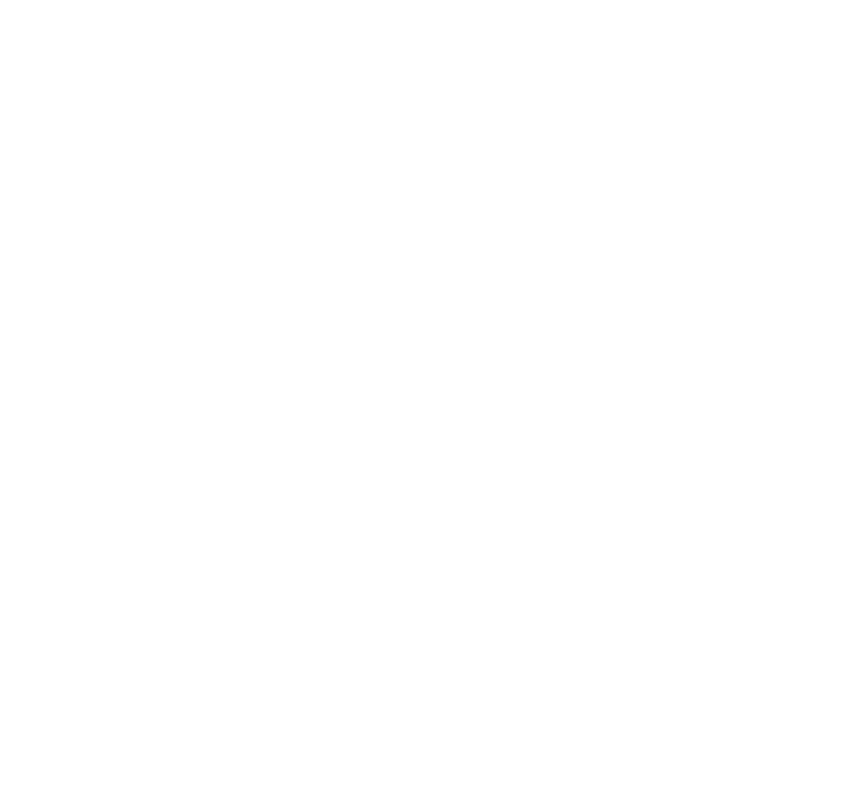
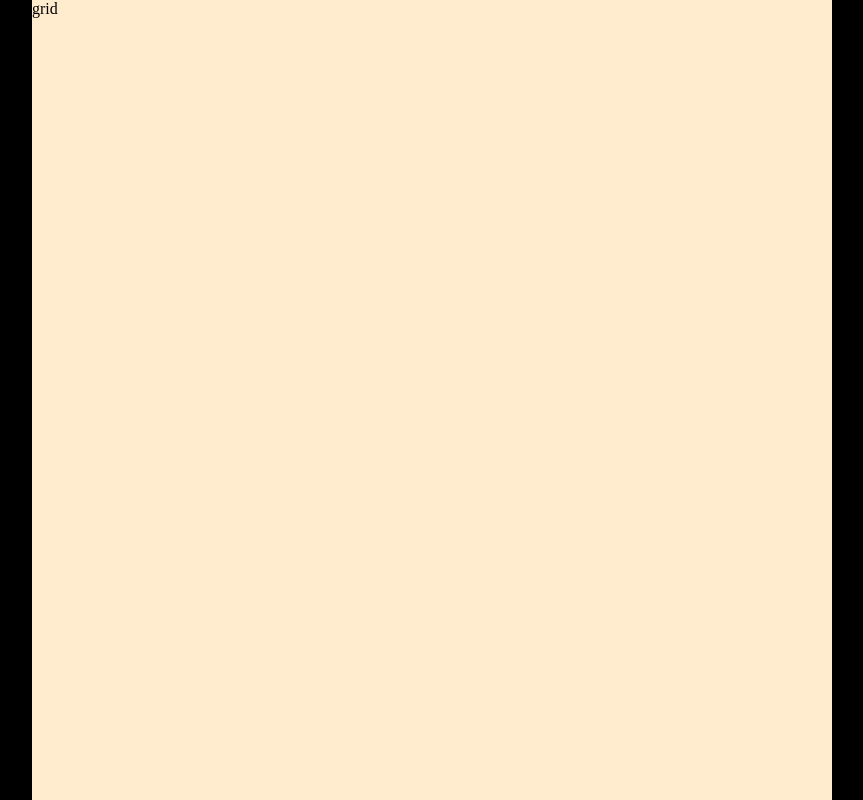
Before and after one commit to yurakhrolenko1/snake_game, a plain HTML site: page index.html in a window 1280 px wide. Shown: the whole page, without its empty margins (208-1071 px from the left). Drawn offline with Linux system fonts and the light colour scheme.

Commit message:
css styles added

```diff
--- a/index.html
+++ b/index.html
@@ -4,9 +4,10 @@
     <meta charset="UTF-8">
     <meta http-equiv="X-UA-Compatible" content="IE=edge">
     <meta name="viewport" content="width=device-width, initial-scale=1.0">
-    <title>Document</title>
+    <link rel="stylesheet" href="style.css">
+    <title>Snake</title>
 </head>
 <body>
-
+    <div id="game-grid">grid</div>
 </body>
 </html>
--- /dev/null
+++ b/style.css
@@ -0,0 +1,29 @@
+body {
+    background-color: black;
+    height: 100vh;
+    width: 100vw;
+    display: flex;
+    justify-content: center;
+    align-items: center;
+    margin: 0px;
+}
+
+#game-grid {
+    background-color: blanchedalmond;
+    width: 100vmin;
+    height: 100vmin;
+    display: grid;
+    /* border: solid; */
+    grid-template-rows: repeat(21, 1fr);
+    grid-template-columns: repeat(21, 1fr);
+}
+
+.snake {
+    background-color: blueviolet;
+    border: 0.25vmin solid black;
+}
+
+.food {
+    background-color: chartreuse;
+    border: 0.25vmin solid black;
+}
```
